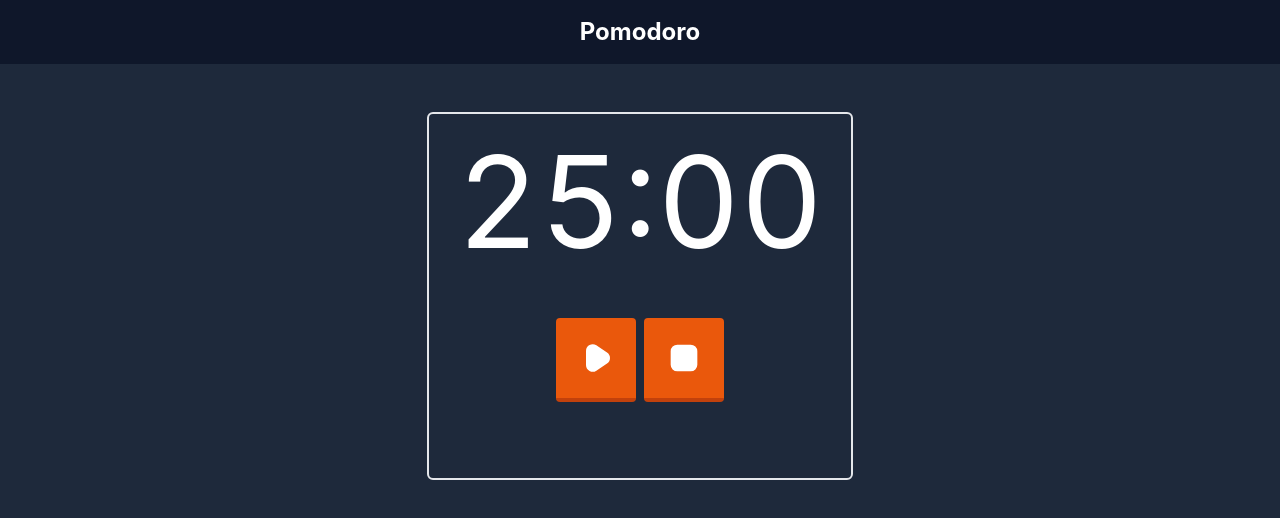
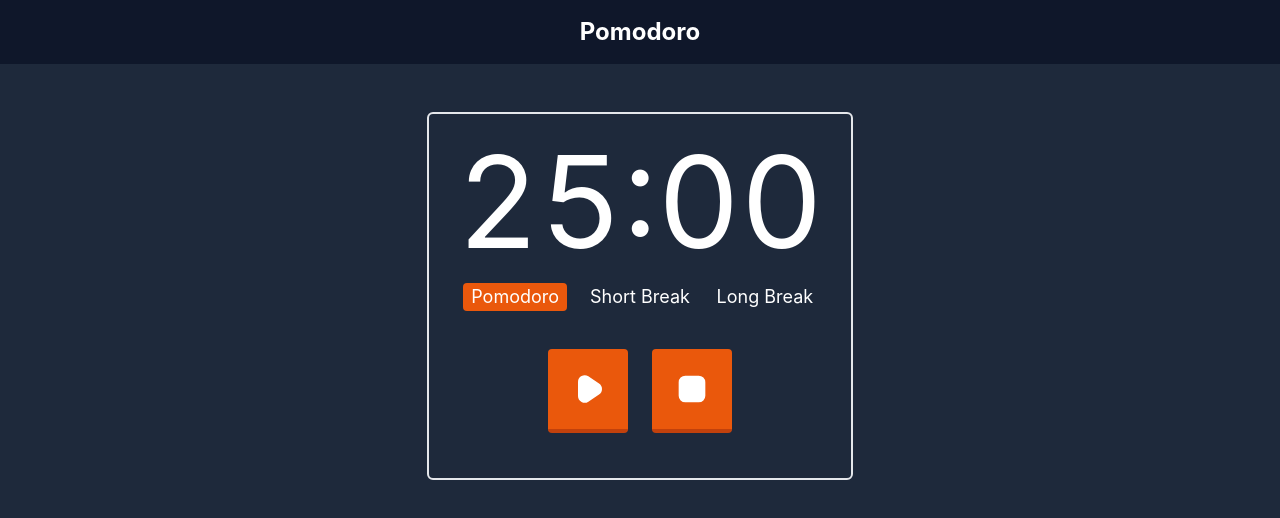
Before and after one commit to T410/pomodoro, a React (Create React App) app: page / in a window 1280 px wide. Shown: the top 518 px of the page. Built offline with nearby package versions, Linux system fonts and the light colour scheme.

Commit message:
Add states and buttons

```diff
--- a/src/App.tsx
+++ b/src/App.tsx
@@ -2,7 +2,7 @@
 
 function App() {
 	return (
-		<div className="h-screen grid grid-rows-auto-1">
+		<div className="h-screen w-full grid grid-rows-auto-1">
 			<Nav />
 			<div className="w-full flex flex-row justify-center">
 				<Pomodoro />
--- a/src/assets/index.ts
+++ b/src/assets/index.ts
@@ -1,4 +1,5 @@
 import play from "./play.svg";
 import pause from "./pause.svg";
 import stop from "./stop.svg";
-export { stop as stopSVG, play as playSVG, pause as pauseSVG };
+const ui = require("./ui.wav");
+export { stop as stopSVG, play as playSVG, pause as pauseSVG, ui as uiSound };
--- a/src/components/Pomodoro/Pomodoro.tsx
+++ b/src/components/Pomodoro/Pomodoro.tsx
@@ -1,6 +1,7 @@
-import { useRef, useState } from "react";
+import React, { useEffect, useRef, useState } from "react";
 import { useInterval } from "../../utils";
-import { playSVG, pauseSVG, stopSVG } from "../../assets";
+import { playSVG, pauseSVG, stopSVG, uiSound } from "../../assets";
+import { State } from "./Pomodoro.types";
 function calculateTime(time: number) {
 	const minutes = Math.floor(time / 60);
 	const seconds = time % 60;
@@ -13,10 +14,31 @@
 	}
 }
 
-function Button({ children, onClick }: { children: React.ReactNode; onClick: () => void }) {
+function StateButton({
+	children,
+	isActive,
+	onClick,
+}: {
+	children: React.ReactNode;
+	isActive: boolean;
+	onClick: () => void;
+}) {
 	return (
 		<div
-			className="text-4xl w-fit h-fit right-0 hover:cursor-pointer bg-orange-600 border-orange-700 rounded border-b-4 active:border-b-0 last:ml-2 transition-all hover:border-orange-400"
+			className={`text-lg mx-auto w-fit h-fit hover:cursor-pointer rounded active:border-b-0 transition-all px-2 ${
+				isActive ? "bg-orange-600" : ""
+			}`}
+			onClick={onClick}
+		>
+			{children}
+		</div>
+	);
+}
+
+function ControlButton({ children, onClick }: { children: React.ReactNode; onClick: () => void }) {
+	return (
+		<div
+			className="w-fit h-fit hover:cursor-pointer bg-orange-600 border-orange-700 rounded border-b-4 active:border-b-0 last:ml-6 transition-all hover:border-orange-400"
 			onClick={onClick}
 		>
 			{children}
@@ -28,14 +50,35 @@
 	const timeRef = useRef<HTMLHeadingElement>(null);
 	const [time, setTime] = useState(25 * 60);
 	const [isRunning, setIsRunning] = useState(false);
+	const [currentState, setCurrentState] = useState<State>(State.POMODORO);
+
+	useEffect(() => {
+		switch (currentState) {
+			case State.POMODORO:
+				setTime(25 * 60);
+				break;
+			case State.SHORT_BREAK:
+				setTime(5 * 60);
+				break;
+			case State.LONG_BREAK:
+				setTime(15 * 60);
+				break;
+		}
+	}, [currentState]);
+
+	useEffect(() => {
+		if (time) {
+			setTextContent(timeRef, calculateTime(time));
+		}
+	}, [time]);
 
 	const [play, pause] = useInterval(() => {
 		if (time <= 0) {
+			new Audio(uiSound).play();
 			stop();
 		} else {
 			setTime(time - 1);
 			document.title = calculateTime(time - 1).toString();
-			setTextContent(timeRef, calculateTime(time - 1));
 		}
 	}, 1000);
 
@@ -56,22 +99,53 @@
 		setIsRunning(!isRunning);
 	}
 
+	function stateButtonHandler(e: State) {
+		setCurrentState(e);
+		stop();
+	}
+
 	return (
-		<div className="mt-12 p-6 border-2 rounded-md w-1/3 h-1/2 text-center flex flex-col justify-between items-center">
+		<div className="mt-12 p-6 border-2 rounded-md w-1/3 h-1/2 text-center grid grid-rows-custom">
 			<h1 className="text-9xl tabular-nums" ref={timeRef}>
 				25:00
 			</h1>
-			<div className="w-full items-center justify-center flex flex-row h-full">
-				<Button onClick={buttonHandler}>
+			<div className="w-full grid grid-cols-3 items-center">
+				<StateButton
+					isActive={currentState === State.POMODORO}
+					onClick={() => {
+						stateButtonHandler(State.POMODORO);
+					}}
+				>
+					Pomodoro
+				</StateButton>
+				<StateButton
+					isActive={currentState === State.SHORT_BREAK}
+					onClick={() => {
+						stateButtonHandler(State.SHORT_BREAK);
+					}}
+				>
+					Short Break
+				</StateButton>
+				<StateButton
+					isActive={currentState === State.LONG_BREAK}
+					onClick={() => {
+						stateButtonHandler(State.LONG_BREAK);
+					}}
+				>
+					Long Break
+				</StateButton>
+			</div>
+			<div className="w-full items-center justify-center flex flex-row">
+				<ControlButton onClick={buttonHandler}>
 					<img
 						src={isRunning ? pauseSVG : playSVG}
 						alt={isRunning ? "pause button" : "start button"}
 						className="h-20"
 					/>
-				</Button>
-				<Button onClick={stop}>
+				</ControlButton>
+				<ControlButton onClick={stop}>
 					<img src={stopSVG} alt="stop button" className="h-20" />
-				</Button>
+				</ControlButton>
 			</div>
 		</div>
 	);
--- /dev/null
+++ b/src/components/Pomodoro/Pomodoro.types.ts
@@ -0,0 +1,11 @@
+export enum PlayState {
+	PLAYING,
+	PAUSED,
+	STOPPED,
+}
+
+export enum State {
+	POMODORO,
+	SHORT_BREAK,
+	LONG_BREAK,
+}
--- a/tailwind.config.js
+++ b/tailwind.config.js
@@ -4,6 +4,7 @@
 		extend: {
 			gridTemplateRows: {
 				"auto-1": "auto 1fr",
+				custom: "1fr 1fr 2fr",
 			},
 		},
 	},
--- /dev/null
+++ b/types.d.ts
@@ -0,0 +1,4 @@
+declare module "*.wav" {
+	const src: string;
+	export default src;
+}
```
Also changed, not shown: tsconfig.json (+6 -1 lines), 1 other file (tests, documents, lock files or other folders).
